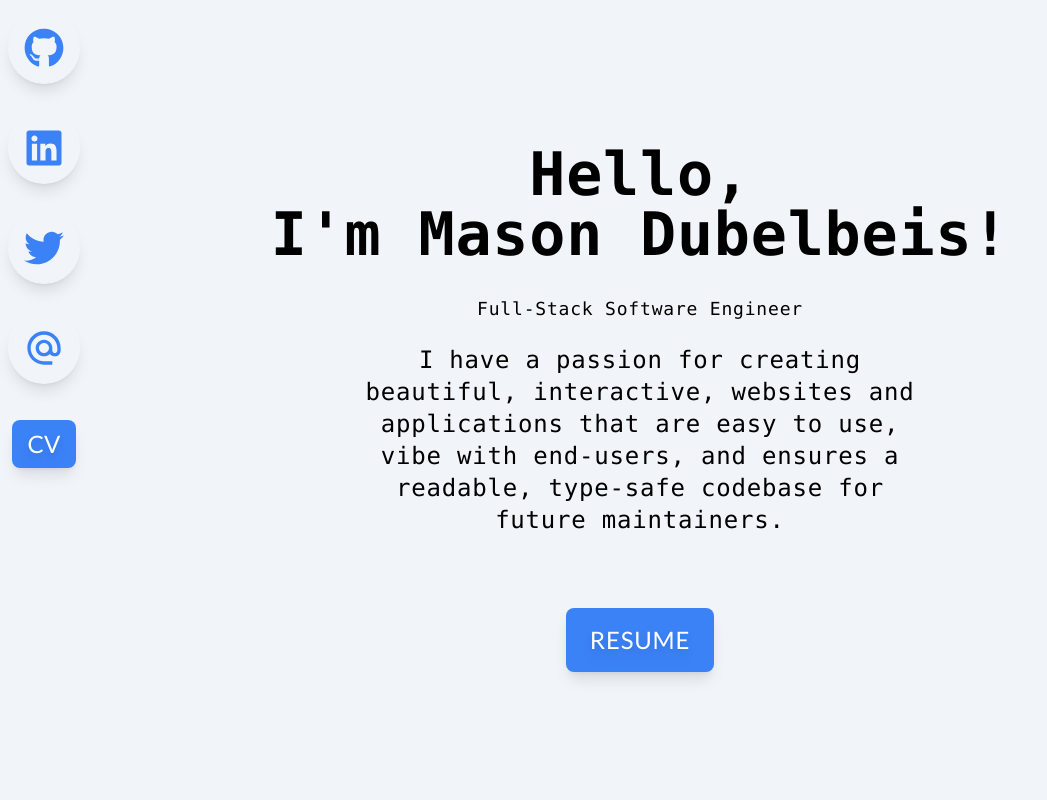
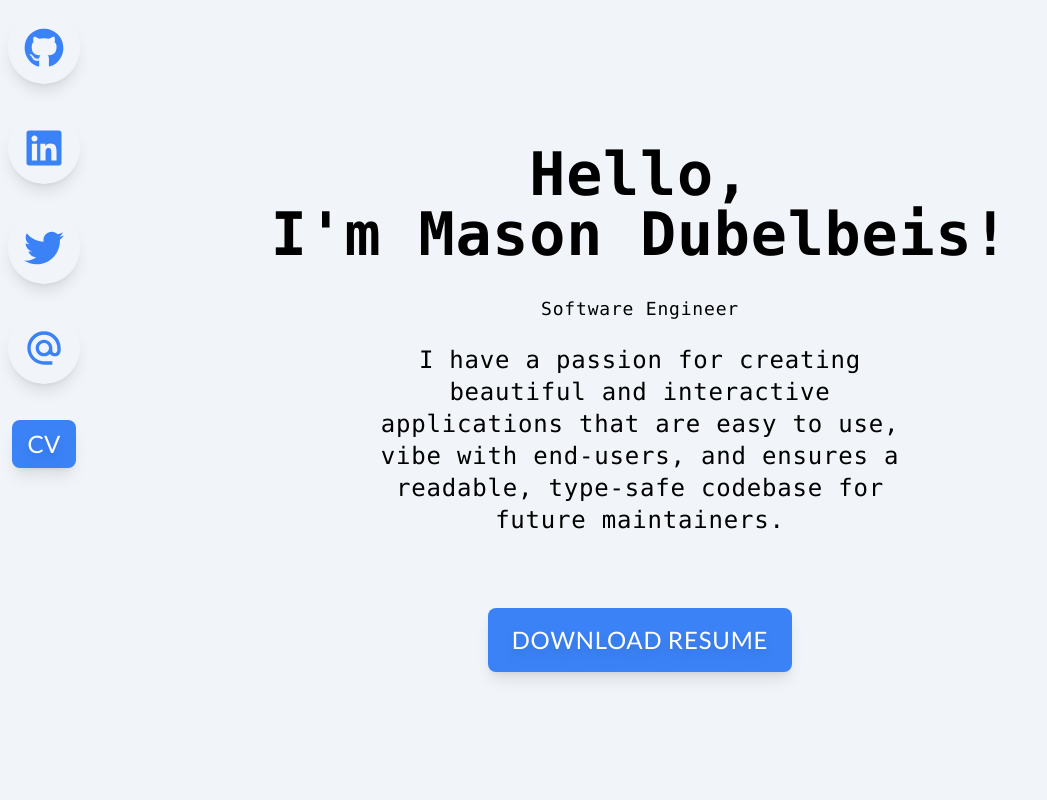
Before and after one commit to mdubelbeis/portfolio-v2, a React (Vite) app: page / in a window 1280 px wide. Shown: the top 800 px of the page, without its empty margins (0-1047 px from the left). Built offline with nearby package versions, Linux system fonts and the light colour scheme.

Commit message:
updated copyright

```diff
--- a/src/components/About.tsx
+++ b/src/components/About.tsx
@@ -10,9 +10,9 @@ const About: React.FC = () => {
                             <p>Hello,</p>
                             <p>I'm Mason Dubelbeis!</p>
                         </div>
-                        <sub>Full-Stack Software Engineer </sub>
+                        <sub>Software Engineer</sub>
                         <p className="mx-auto max-w-xl">
-                            I have a passion for creating beautiful, interactive, websites and applications that are
+                            I have a passion for creating beautiful and interactive applications that are
                             easy to use, vibe with end-users, and ensures a readable, type-safe codebase for future
                             maintainers.
                         </p>
@@ -21,7 +21,7 @@ const About: React.FC = () => {
             </div>
             <div className="mx-auto">
                 <Button py="py-4" px="px-6" textSize="text-xl" marginTop="mt-4">
-                    RESUME
+                    DOWNLOAD RESUME
                 </Button>
             </div>
         </section>
--- a/src/components/Footer.tsx
+++ b/src/components/Footer.tsx
@@ -1,7 +1,7 @@
 const Footer: React.FC = () => {
   return (
     <footer className="flex items-center justify-center gap-4 py-4 text-white">
-      <small>&copy; 2023</small>
+      <small>&copy; 2024</small>
       <small className="hover:cursor-pointer hover:text-blue-500">
         <a href="/">Mason J. Dubelbeis</a>
       </small>
```
